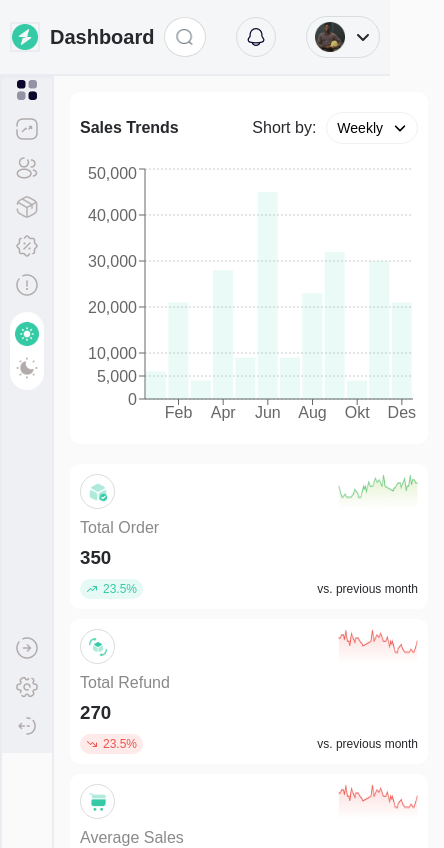
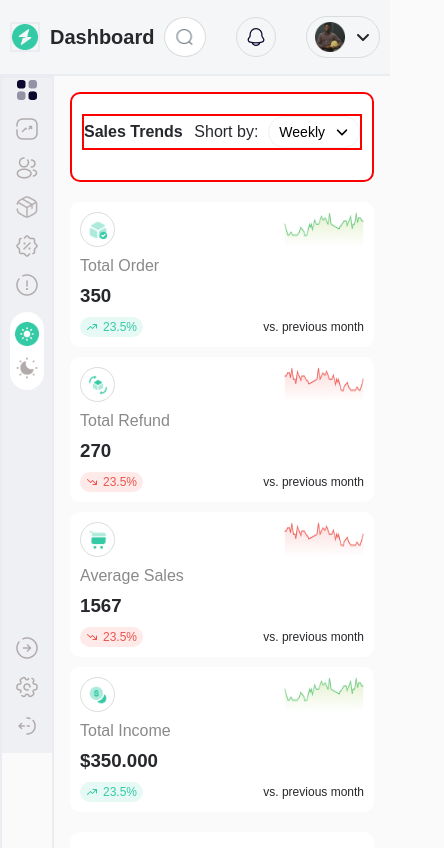
Before and after one commit to bezbrain/geepay-task, a React (Vite) app: page / in a window 390 px wide. Shown: the top 848 px of the page, 444 px wide, since content can reach past the window. Built offline with nearby package versions, Linux system fonts and the light colour scheme.

Commit message:
Testing for different screens

```diff
--- a/src/components/dashboard/orders/orders.jsx
+++ b/src/components/dashboard/orders/orders.jsx
@@ -14,7 +14,7 @@ const Orders = () => {
 
   return (
     <div className={styles.orders__con}>
-      <header>
+      {/* <header>
         <p>Last Orders</p>
         <p>See All</p>
       </header>
@@ -37,7 +37,7 @@ const Orders = () => {
             );
           })}
         </tbody>
-      </table>
+      </table> */}
     </div>
   );
 };
--- a/src/components/dashboard/otherCharts/summary/summary.module.css
+++ b/src/components/dashboard/otherCharts/summary/summary.module.css
@@ -43,7 +43,7 @@
     grid-template-columns: 1fr 1fr;
   }
 }
-@media screen and (max-width: 450px) {
+@media screen and (max-width: 490px) {
   .summary__chart {
     grid-template-columns: 1fr;
   }
--- a/src/components/dashboard/salesTrends/barChart/barChart.jsx
+++ b/src/components/dashboard/salesTrends/barChart/barChart.jsx
@@ -53,7 +53,7 @@ const BarChartComp = () => {
 
   return (
     <ResponsiveContainer
-      width={"100%"}
+      width={isWindow <= 660 ? 800 : "100%"}
       height={isWindow >= 1130 || isWindow <= 990 ? 270 : 500}
     >
       <BarChart data={data}>
--- a/src/components/dashboard/salesTrends/sales.module.css
+++ b/src/components/dashboard/salesTrends/sales.module.css
@@ -1,5 +1,5 @@
 .sales__trends {
-  /* border: 2px solid red; */
+  border: 2px solid red;
   background-color: #fff;
   padding: 10px;
   border-radius: 10px;
@@ -8,10 +8,12 @@
 }
 
 .sales__trends > header {
+  border: 2px solid red;
   margin-block: 10px 20px;
   display: flex;
   justify-content: space-between;
   align-items: center;
+  /* width: 100%; */
 }
 .sales__trends > header > p {
   font-weight: 600;
@@ -42,7 +44,10 @@
 }
 @media screen and (max-width: 660px) {
   .sales__trends {
-    max-width: 100%;
+    /* max-width: 100%; */
+  }
+
+  .bar__chart__con {
     overflow-x: auto;
   }
 }
--- a/src/components/dashboard/salesTrends/salesTrends.jsx
+++ b/src/components/dashboard/salesTrends/salesTrends.jsx
@@ -23,9 +23,7 @@ const SalesTrend = () => {
         </div>
       </header>
 
-      <div>
-        <BarChartComp />
-      </div>
+      <div className={styles.bar__chart__con}>{/* <BarChartComp /> */}</div>
     </div>
   );
 };
--- a/src/components/sharedLayouts/header/head/header.module.css
+++ b/src/components/sharedLayouts/header/head/header.module.css
@@ -47,6 +47,12 @@
   cursor: pointer;
 }
 
+@media screen and (max-width: 940px) {
+  .right__hand__side {
+    gap: 15px;
+  }
+}
+
 @media screen and (max-width: 510px) {
   .header {
     padding: 1rem 10px;
--- a/src/index.css
+++ b/src/index.css
@@ -8,5 +8,5 @@ body {
   background-color: #fafafa;
   color: #26282c;
   font-family: "Plus Jakarta Sans", sans-serif;
-  overflow-x: hidden;
+  /* overflow-x: hidden; */
 }
```
